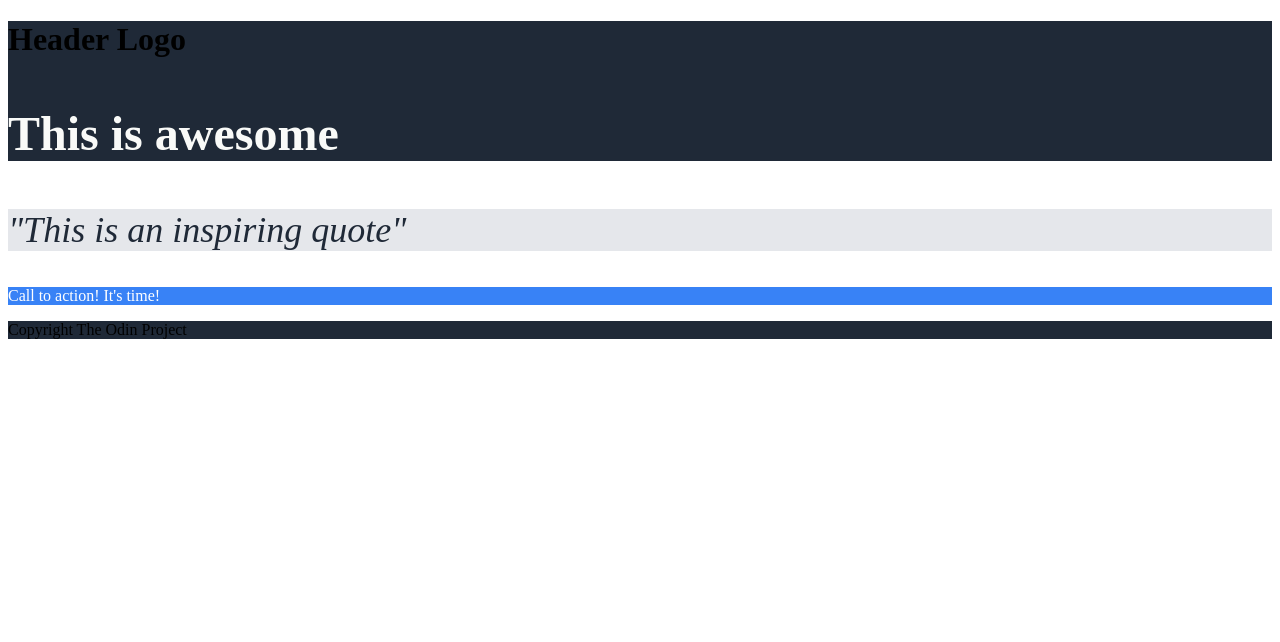
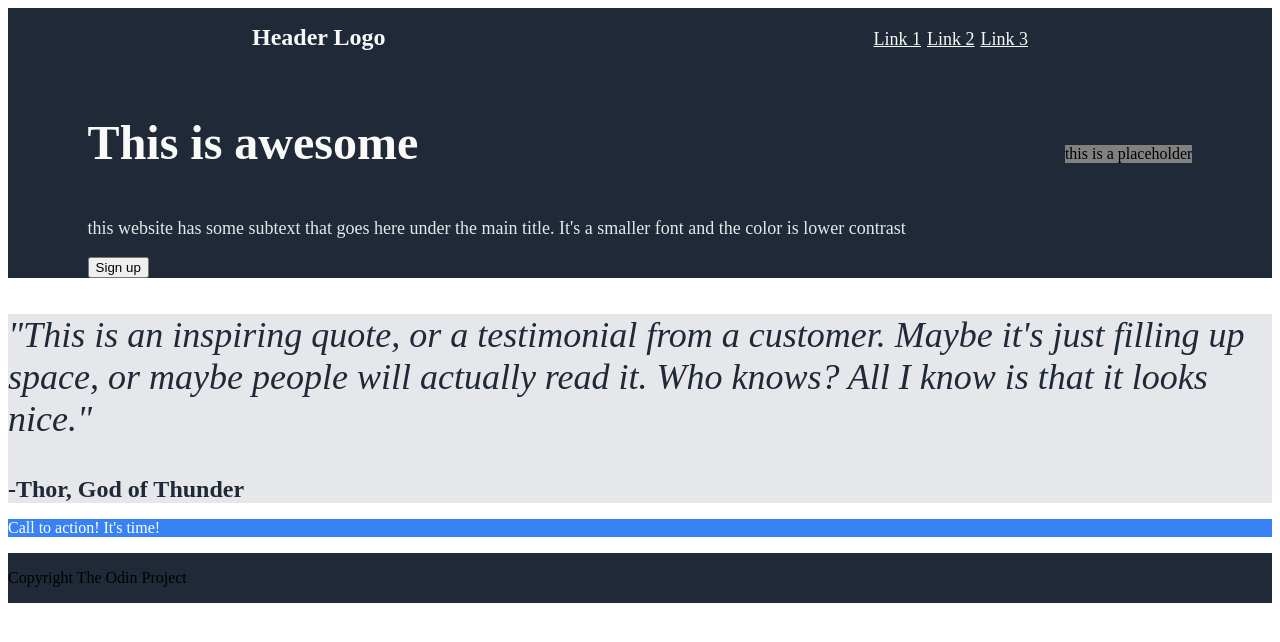
Before and after one commit to brondolo/landing-page, a plain HTML site: page index.html in a window 1280 px wide. Drawn offline with Linux system fonts and the light colour scheme.

Commit message:
added flexbox and the rest of the hero items

```diff
--- a/index.html
+++ b/index.html
@@ -8,17 +8,36 @@
 
 
         <body>
+            <div class="header">
+                <h1 class="hero-logo">Header Logo</h1>
+                <div class="hero-links">
+                    <a href="">Link 1</a>
+                    <a href="">Link 2</a>
+                    <a href="">Link 3</a>
+                </div>
+            </div>
             <div class="hero">
-                <h1>Header Logo</h1>
-                <p class="hero-main-text">This is awesome</p>
+                <div class="hero-text">
+                    <p class="hero-main-text">This is awesome</p>
+                    <p class="hero-secondary">this website has some subtext that goes here under the main title.
+                        It's a smaller font and the color is lower contrast
+                    </p>
+                    <button>Sign up</button>
+                </div>
+                <div class="hero-img">
+                    <div class="img-placeholder">this is a placeholder</div>
+                </div>
             </div>
             <div class="two">
 
             </div>
             <div class="quote-section">
                 <p class="quote-text">
-                    "This is an inspiring quote"
+                    "This is an inspiring quote, or a testimonial from a customer.
+                    Maybe it's just filling up space, or maybe people will actually
+                    read it. Who knows? All I know is that it looks nice."
                 </p>
+                <p class="quote-author">-Thor, God of Thunder</p>
             </div>
             <div class="call-to-action">
                 <div class="cta-text">
--- a/style.css
+++ b/style.css
@@ -1,5 +1,20 @@
-.hero, footer {
+a {
+    font-size: 18px;
+    color: #f9faf8;
+}
+/* hero section */
+.hero, .header, footer {
+    display: flex;
     background-color: #1F2937;
+}
+
+.hero-text {
+    flex-direction: column;
+}
+
+.header, .hero {
+    justify-content: space-around;
+    align-items: baseline;
 }
 
 .hero-main-text {
@@ -13,11 +28,45 @@
     color: #E5E7EB;
 }
 
+.hero-img {
+    justify-content: space-around;
+    background-color: gray;
+}
+
 .hero-logo {
     font-size: 24px;
     color: #f9faf8;
 }
 
+.hero-links {
+    font-size: 24px;
+    color: #f9faf8;
+}
+
+
+
+/* quote section */
+.quote-section {
+    background-color: #E5E7EB;
+}
+
+.quote-text {
+    font-size: 36px;
+    font-weight: lighter;
+    font-style: italic;
+    color: #1F2937;
+}
+
+.quote-author {
+    margin: auto;
+    align-items: center;
+    justify-content: center;
+    font-size: 24px;
+    font-weight: bolder;
+    color: #1F2937;
+}
+
+/* call to action section */
 .call-to-action, .cta-button {
     background-color: #3882f6;
 }
@@ -30,14 +79,3 @@
     font-weight: bolder;
     color: #1F2937;
 }
-
-.quote-section {
-    background-color: #E5E7EB;
-}
-
-.quote-text {
-    font-size: 36px;
-    font-weight: lighter;
-    font-style: italic;
-    color: #1F2937;
-}
```
